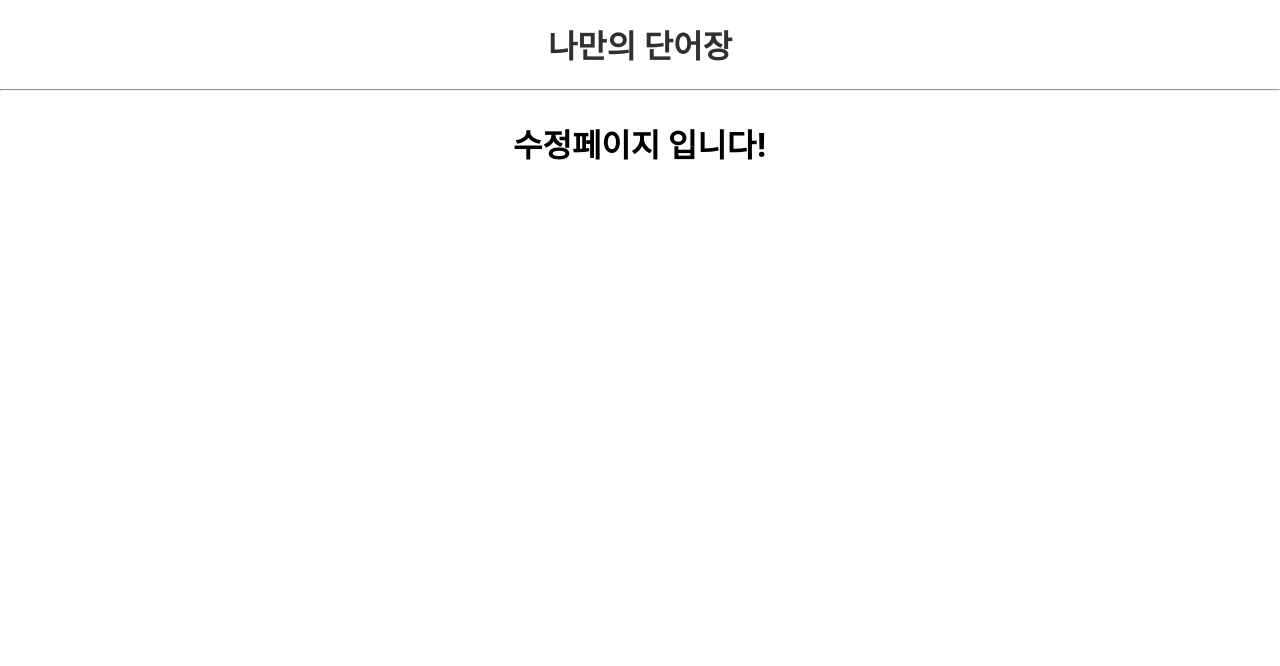
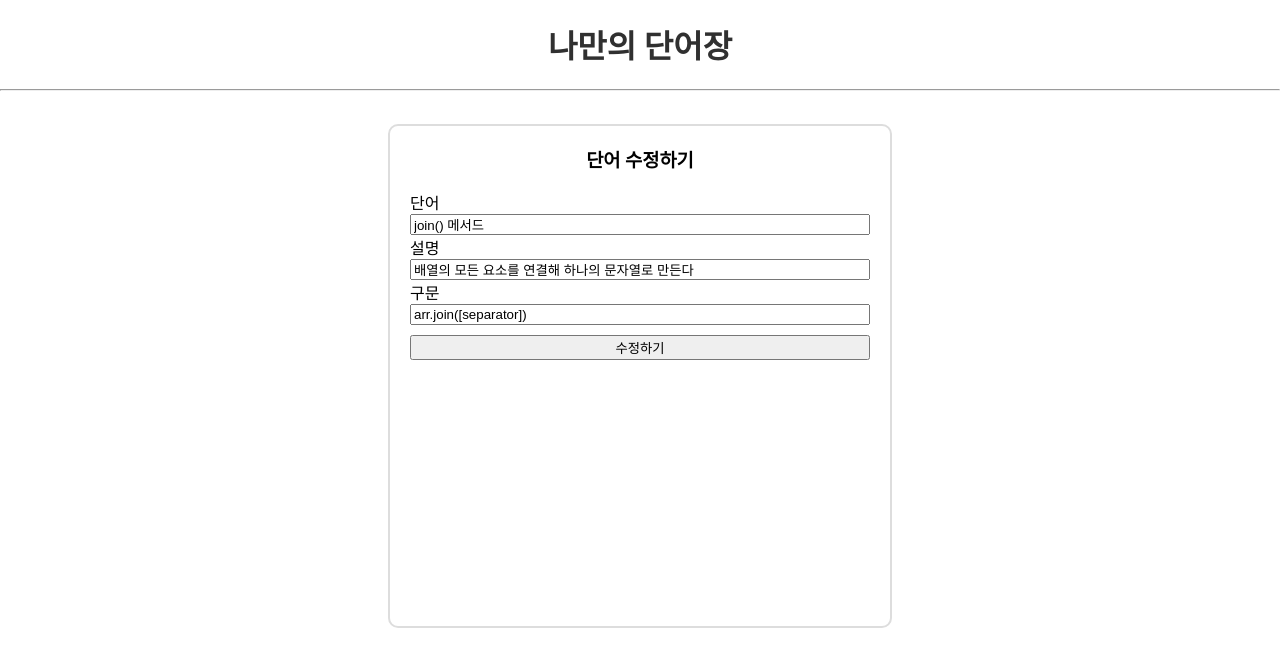
Before and after one commit to parkksss/my_dictionary, a React (Create React App) app: page /edit/1 in a window 1280 px wide. Shown: the top 666 px of the page. Built offline with nearby package versions, Linux system fonts and the light colour scheme.

Commit message:
get redux specific data

```diff
--- a/src/App.js
+++ b/src/App.js
@@ -13,31 +13,7 @@ function App() {
     desc: ['지정한 구분자를 이용하여 여러 개의 문자열로 나눈다', '배열의 모든 요소를 연결해 하나의 문자열로 만든다', '배열 내의 모든 요소 각각에 대하여 주어진 함수를 호출한 결과를 모아 새로운 배열을 반환한다'],
     use: ['str.split([separator[, limit]])', 'arr.join([separator])', 'arr.map(callback(currentValue[, index[, array]])[, thisArg])']
   });
-  // const notes = {
-  //   title: ['split() 메서드', 'join() 메서드', 'map() 메서드'],
-  //   desc: ['지정한 구분자를 이용하여 여러 개의 문자열로 나눈다', '배열의 모든 요소를 연결해 하나의 문자열로 만든다', '배열 내의 모든 요소 각각에 대하여 주어진 함수를 호출한 결과를 모아 새로운 배열을 반환한다'],
-  //   use: ['str.split([separator[, limit]])', 'arr.join([separator])', 'arr.map(callback(currentValue[, index[, array]])[, thisArg])']
-  // };
-  // const notes = [
-  //   {title: 'split() 메서드',
-  //   desc: '지정한 구분자를 이용하여 여러 개의 문자열로 나눈다',
-  //   use: 'str.split([separator[, limit]])'},
-  // ]
 
-  // const input_t = React.useRef(null);
-  // const input_d = React.useRef(null);
-  // const input_u = React.useRef(null);
-
-  // const addNote = () => {
-  //   const new_title = input_t.current.value;
-  //   const new_desc = input_d.current.value;
-  //   const new_use = input_u.current.value;
-  //   setNotes({ title: [...notes.title, new_title], desc: [...notes.desc, new_desc], use: [...notes.use, new_use]});
-  // };
-  // const handleSubmit = (e) => {
-  //   // submit을 할 때 페이지 자체가 새로고침이 되는 것을 막음
-  //   e.preventDefault();
-  // };
 
   return (
     <AppWrap className="App">
@@ -51,24 +27,9 @@ function App() {
         <Route path="/add">
           <Add/>
         </Route>
-        <Route path="/edit/:word">
+        <Route path="/edit/:idx">
           <Edit notes={notes}/>
         </Route>
-
-      {/* <Note>
-        <h3>단어 추가하기</h3>
-
-        <AddForm onSubmit={handleSubmit}>
-          <label>단어</label>
-          <input type="text" ref={input_t}/>
-          <label>설명</label>
-          <input type="text" ref={input_d}/>
-          <label>구문</label>
-          <input type="text" ref={input_u}/>
-          <button value="Submit" onClick={addNote}>추가하기</button>
-        </AddForm>
-      </Note> */}
-      {/* <button>추가하기</button> */}
     </AppWrap>
   );
 }
@@ -89,32 +50,4 @@ const Header = styled.header`
   }
 `;
 
-
-// const Container = styled.div`
-//   width: 95%;
-//   max-width: 500px;
-//   margin-top: 25px;
-// `;
-
-// const Note = styled.div`
-//   width: 95%;
-//   max-width: 500px;
-//   height: 500px;
-//   margin-top: 25px;
-//   border: 2px solid #ddd;
-//   border-radius: 10px;
-//   h3 {
-//     text-align: center;
-//   }
-// `;
-// const AddForm = styled.form`
-//   padding: 0 20px 20px;
-//   display: flex;
-//   flex-direction: column;
-//   button {
-//     margin-top: 10px;
-//   }
-// `;
-
-
 export default App;
--- a/src/Edit.js
+++ b/src/Edit.js
@@ -1,12 +1,49 @@
 import React from 'react';
 import styled from 'styled-components';
+import { useParams } from "react-router-dom";
+import { useSelector } from "react-redux";
 
-const Edit = () => {
+const Edit = (props) => {
+  const my_notes = useSelector((state)=> state.word);
+  const params = useParams();
+  const note_idx = params.idx;
+
+  const notes_title = my_notes.title;
   return (
-  <div>
-    <h1>수정페이지 입니다!</h1>
-  </div>
+    <Note>
+      <h3>단어 수정하기</h3>
+
+      <AddForm>
+        <label>단어</label>
+        <input type="text" defaultValue={my_notes.title[note_idx]}/>
+        <label>설명</label>
+        <input type="text" defaultValue={my_notes.desc[note_idx]}/>
+        <label>구문</label>
+        <input type="text" defaultValue={my_notes.use[note_idx]}/>
+        <button type="submit" value="Submit">수정하기</button>
+      </AddForm>
+    </Note>
   );
 }
 
+const Note = styled.div`
+  width: 95%;
+  max-width: 500px;
+  height: 500px;
+  margin-top: 25px;
+  border: 2px solid #ddd;
+  border-radius: 10px;
+  h3 {
+    text-align: center;
+  }
+`;
+const AddForm = styled.form`
+  padding: 0 20px 20px;
+  display: flex;
+  flex-direction: column;
+  button {
+    margin-top: 10px;
+  }
+`;
+
 export default Edit;
--- a/src/Notes.js
+++ b/src/Notes.js
@@ -18,8 +18,8 @@ const Notes = (props) => {
             <p>{my_notes.desc[idx]}</p>
             <p>{my_notes.use[idx]}</p>
             <button onClick={()=>{
-              const word = my_notes.title[idx].split(" ")[0]
-              history.push("/edit/"+ word);
+              // const word = my_notes.title[idx].split(" ")[0]
+              history.push("/edit/"+ idx);
             }}>수정</button>
           </NoteWrap>
         );
```
